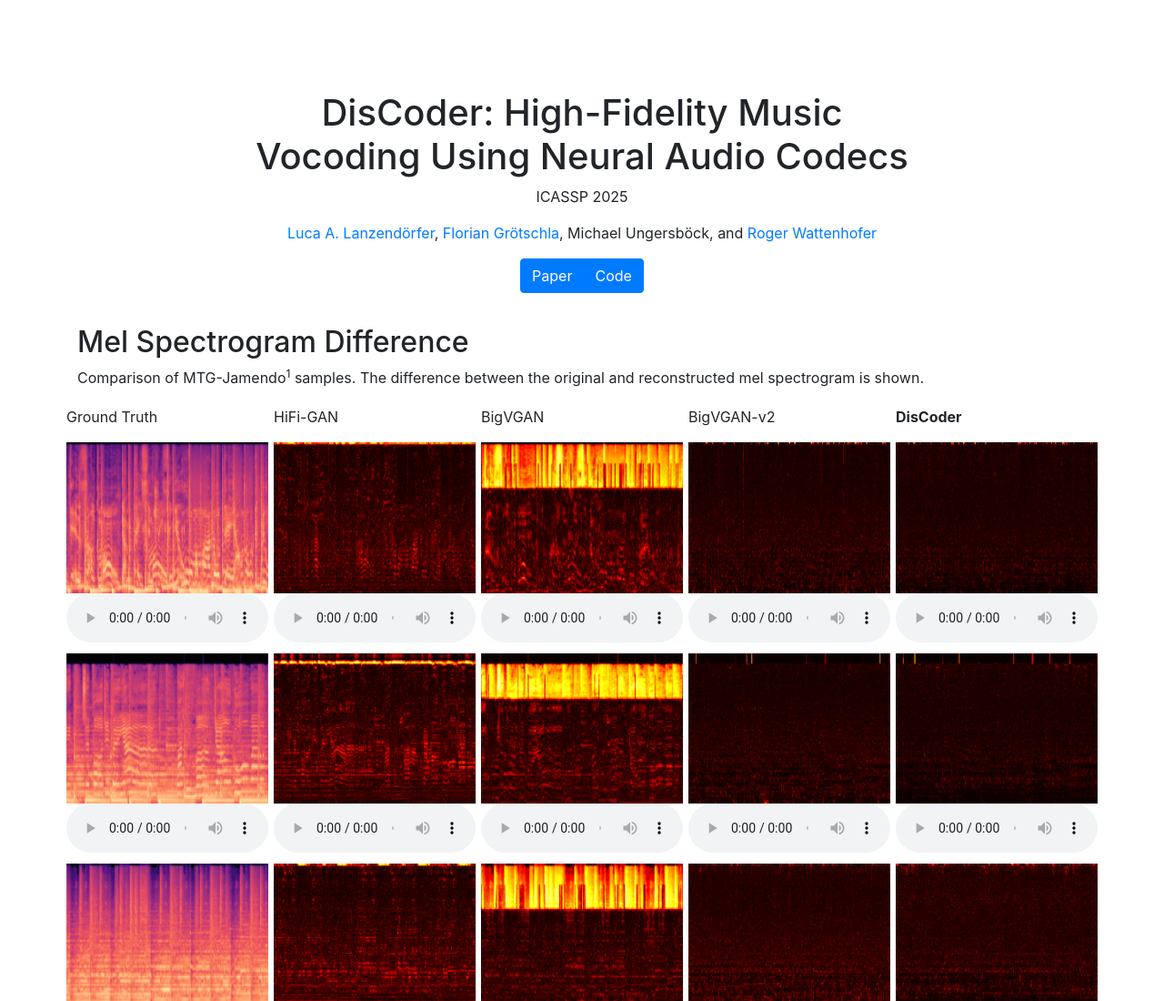
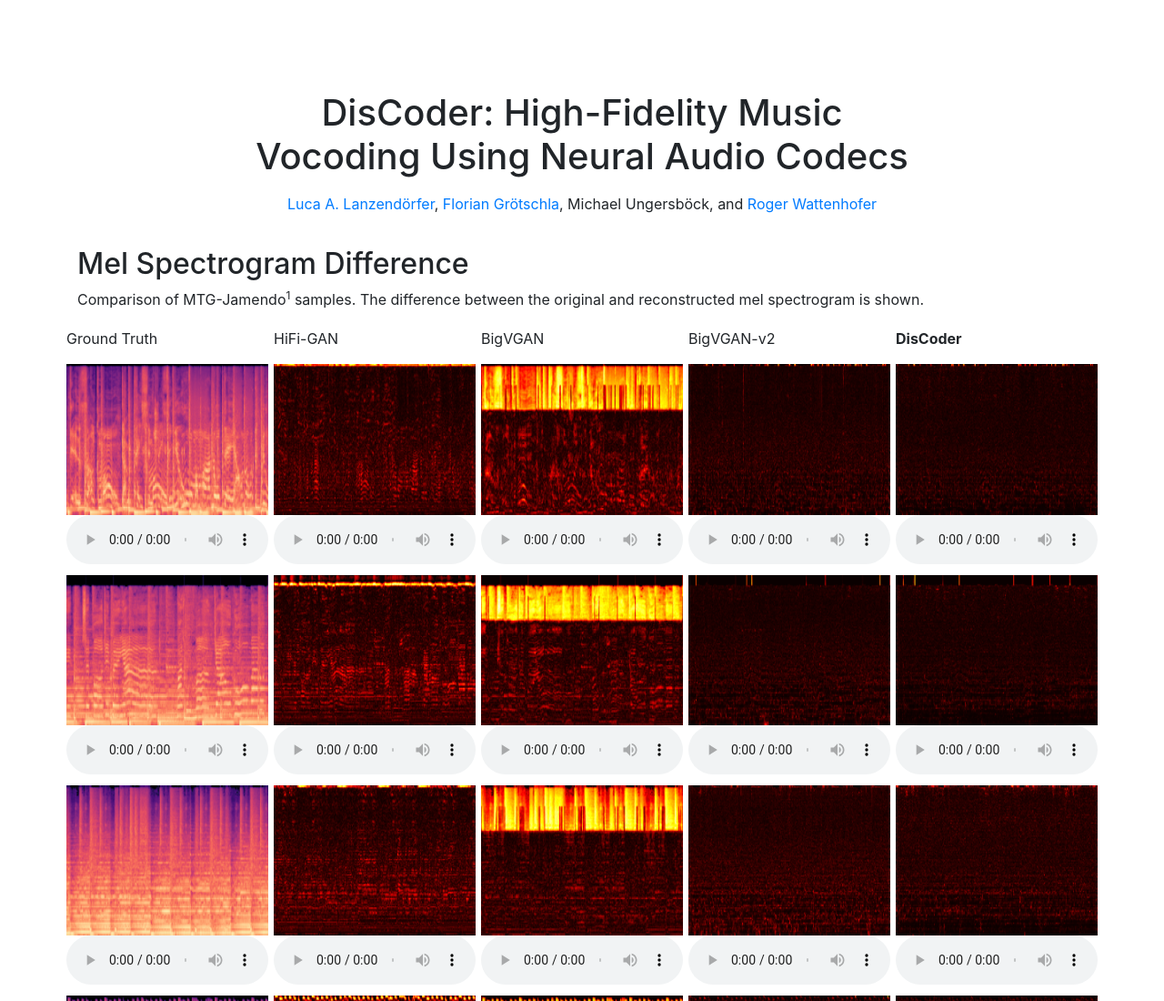
Before and after one commit to lucala/discoder, a plain HTML site: page index.html in a window 1280 px wide. Shown: the top 1100 px of the page at 91% size. Drawn offline with nearby package versions, Linux system fonts and the light colour scheme.

Commit message:
Update index.html

```diff
--- a/index.html
+++ b/index.html
@@ -36,19 +36,13 @@
 <body>
   <div class="container sub-title">
     <h1 class="text-center main-title">DisCoder: High-Fidelity Music <br>Vocoding Using Neural Audio Codecs</h1>
-    <p class="text-center">ICASSP 2025</p>
+    <p class="text-center"></p>
     <p class="text-center">
       <a href="https://disco.ethz.ch/members/lucala">Luca A. Lanzendörfer</a>,
       <a href="https://disco.ethz.ch/members/fgroetschla">Florian Grötschla</a>,
       <a>Michael Ungersböck</a>, and
       <a href="https://disco.ethz.ch/members/wroger">Roger Wattenhofer</a>
     </p>
-    <div class="container centered-buttons">
-      <div class="btn-group">
-        <a href="https://arxiv.org/abs/XXXX.XXXXX" class="btn btn-primary">Paper</a>
-        <a href="https://github.com/lucala/XXX" class="btn btn-primary">Code</a>
-      </div>
-    </div>
 
     <h2 class="top-title">Mel Spectrogram Difference</h2>
     <p class="text">Comparison of MTG-Jamendo<sup>1</sup> samples. The difference between the original and reconstructed mel spectrogram is shown.</p>
```
